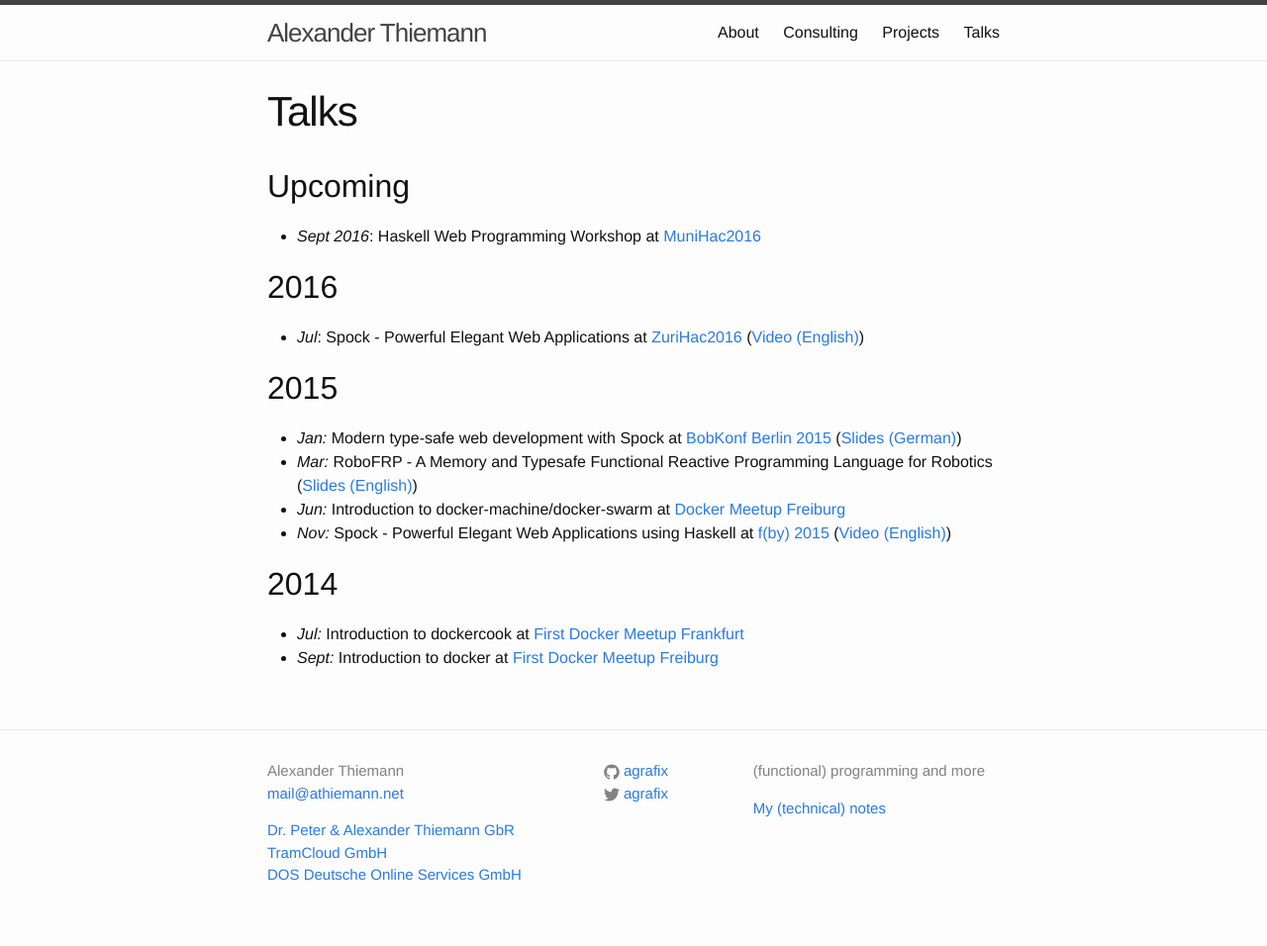
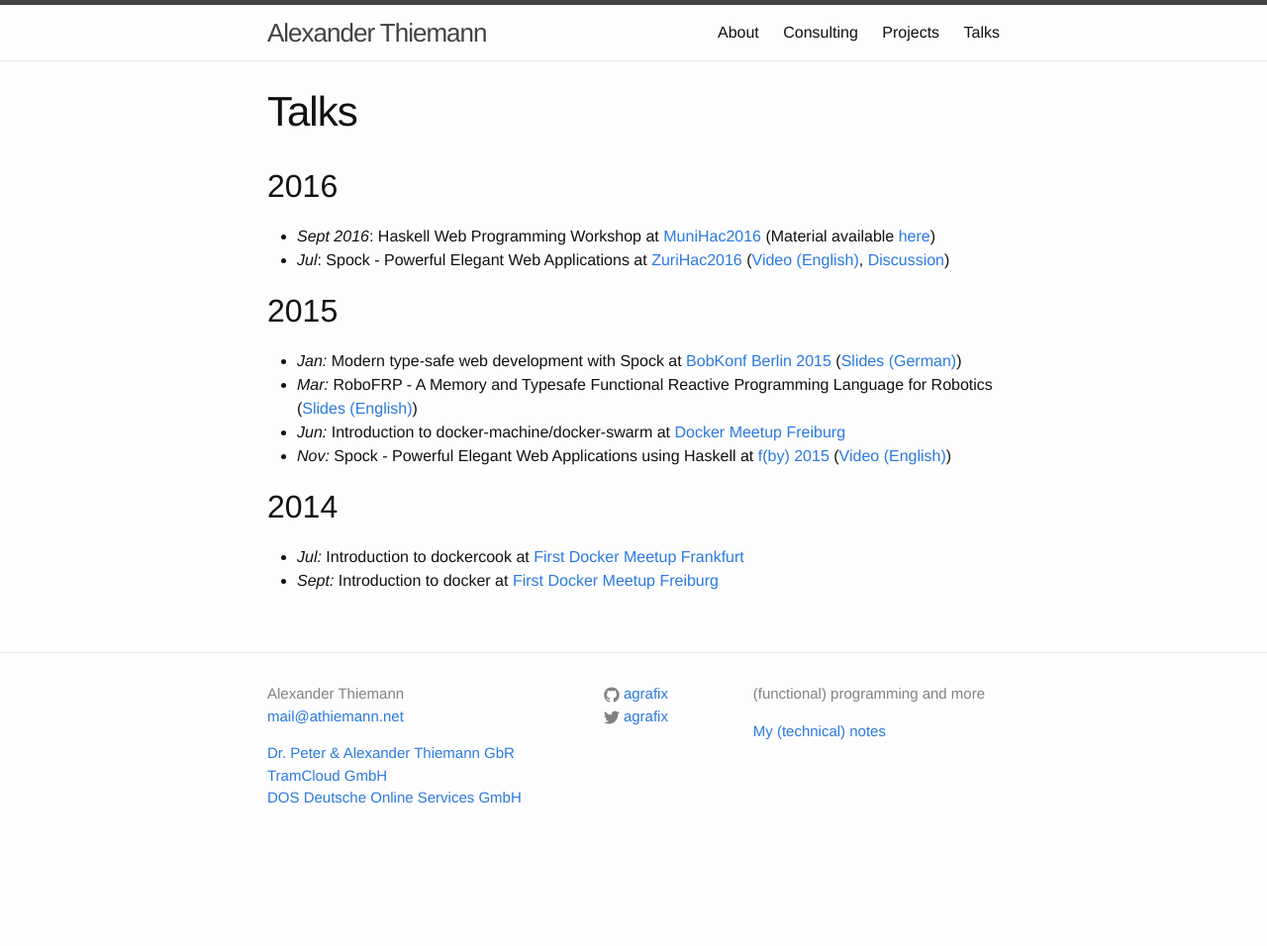
Before and after one commit to agrafix/homepage, a Jekyll site: the page built from talks.md, in a window 1280 px wide. Shown: the whole page at 99% size. Built offline with Jekyll 4.4.1, drawn with Linux system fonts in a browser that asks for light colours; after the commit the page ends 900 px from its top, so only the background shows below that.

Commit message:
update talks

```diff
--- a/talks.md
+++ b/talks.md
@@ -4,11 +4,9 @@ title: Talks
 permalink: /talks/
 ---
 
-## Upcoming
-* *Sept 2016*: Haskell Web Programming Workshop at [MuniHac2016][munihac2016]
-
 ## 2016
-* *Jul*: Spock - Powerful Elegant Web Applications at [ZuriHac2016][zurihac2016] ([Video (English)][zurihac2016-video])
+* *Sept 2016*: Haskell Web Programming Workshop at [MuniHac2016][munihac2016] (Material available [here][munihac2016-material])
+* *Jul*: Spock - Powerful Elegant Web Applications at [ZuriHac2016][zurihac2016] ([Video (English)][zurihac2016-video], [Discussion][zurihac2016-video-reddit])
 
 ## 2015
 * *Jan:* Modern type-safe web development with Spock at [BobKonf Berlin 2015][bob-2015] ([Slides (German)][bob-2015-slides])
@@ -30,4 +28,6 @@ permalink: /talks/
 [fby-2015]: http://fby.by/en/
 [zurihac2016]: https://wiki.haskell.org/ZuriHac2016#Alexander_Thiemann
 [zurihac2016-video]: https://www.youtube.com/watch?v=-b-Oz6y-n_Y
+[zurihac2016-video-reddit]: https://www.reddit.com/r/haskell/comments/51ka1m/zurihac_2016_powerful_elegant_web_applications/
 [munihac2016]: https://wiki.haskell.org/MuniHac2016
+[munihac2016-material]: https://github.com/agrafix/Spock-starter
```
